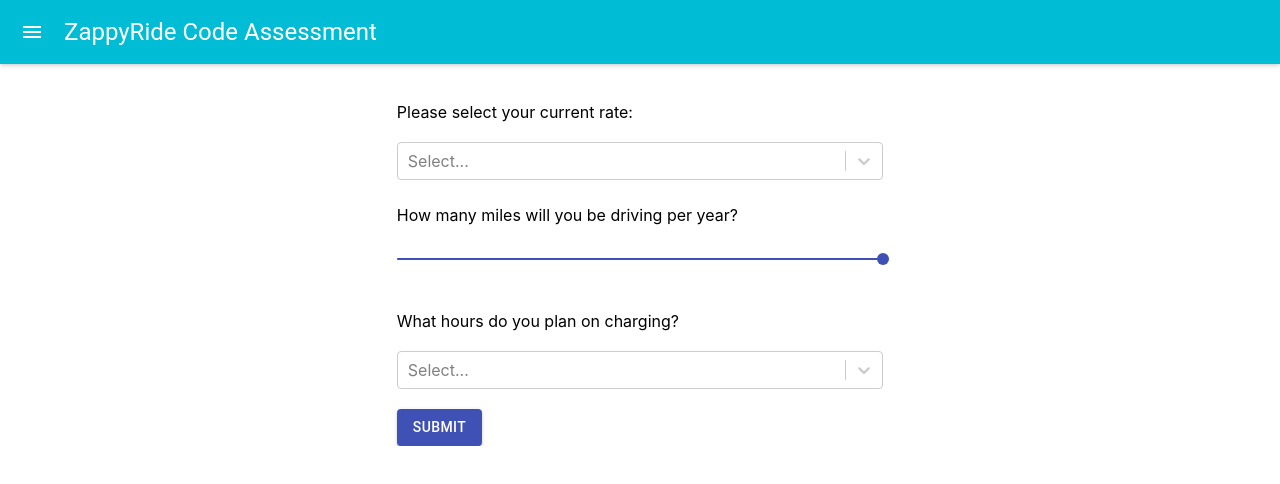
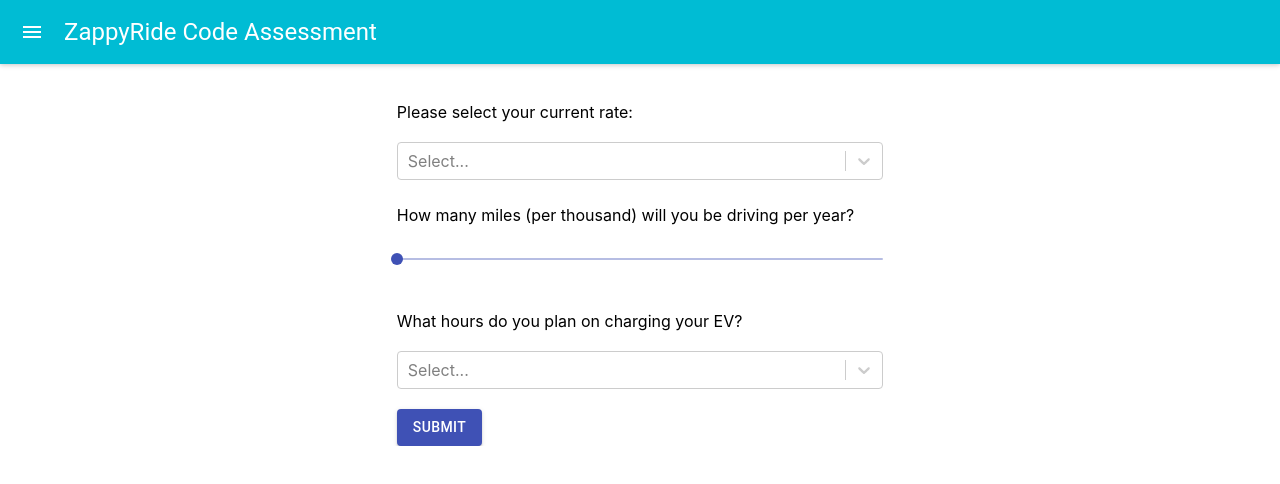
Before and after one commit to aimee-liang/zappyride-code-assessment, a React (Create React App) app: page / in a window 1280 px wide. Shown: the top 484 px of the page. Built offline with nearby package versions, Linux system fonts and the light colour scheme.

Commit message:
Slider works, but could use reformatting

```diff
--- a/src/Components/Form.jsx
+++ b/src/Components/Form.jsx
@@ -40,17 +40,19 @@
     }
 
     return (
+        <>
+        {console.log(mileRange)}
         <FormWrapper>
             <form onSubmit={handleSubmit(dataToApp)}>
                 <label>Please select your current rate:</label>
                     <br/>
                     <br/>
                     <SelectRate rateSetter={rateSetter} />
-                <label>How many miles will you be driving per year?</label>
+                <label>How many miles (per thousand) will you be driving per year?</label>
                     <br/>
                     <br/>
                     <SelectMileRange mileSetter={mileSetter} />
-                <label>What hours do you plan on charging?</label>
+                <label>What hours do you plan on charging your EV?</label>
                     <br/>
                     <br/>
                     <SelectHours hourSetter={hourSetter}/>
@@ -58,5 +60,6 @@
                 <Button variant="contained" color="primary" onSubmit={dataToApp}>Submit</Button>
             </form>
         </FormWrapper>
+        </>
     )
 }
--- a/src/Components/SelectMileRange.jsx
+++ b/src/Components/SelectMileRange.jsx
@@ -1,7 +1,11 @@
-// import {useState} from 'react'
-import Typography from '@material-ui/core/Typography';
 import Slider from '@material-ui/core/Slider';
 import styled from 'styled-components'
+
+const SelectMileRangeWrapper = styled.div`
+    padding-bottom: 3%
+`
+
+export default function SelectMileRange(props){
 
     const marks = [
         {
@@ -9,16 +13,8 @@
             label: '5,000'
         },
         {
-        value: 7500,
-        label: '7,500'
-    },
-    {
             value: 10000,
             label: '10,000'
-    },
-    {
-        value: 12500,
-        label: '12,500'
         },
         {
             value: 15000,
@@ -94,35 +90,16 @@
         },
     ]
 
-const valuetext = (value) => {
-    return `${value} miles`
+    const changeHandler = (event, data) => {
+        props.mileSetter(data)
     }
-
-const SelectMileRangeWrapper = styled.div`
-    padding-bottom: 3%
-`
-
-export default function SelectMileRange(props){
-
-    // const [miles, setMiles] = useState(null)
-
-    const changeHandler = (e) => {
-        props.mileSetter(e.value)
-        // setMiles(e.value)
-        // localMileSetter()
-    }
-
-    // const localMileSetter = () => {
-    //     props.mileSetter(miles)
-    // }
 
     return (
         <SelectMileRangeWrapper>
-            <Typography id="custom-slider"></Typography>
             <Slider
-                defaultValue={5000}
+                // values={miles}
+                valueLabelDisplay="auto"
                 onChange={changeHandler}
-                getAriaValueText={valuetext}
                 marks={marks}
                 />
         </SelectMileRangeWrapper>
```
Lines whose indentation alone changed are shown as unchanged.
